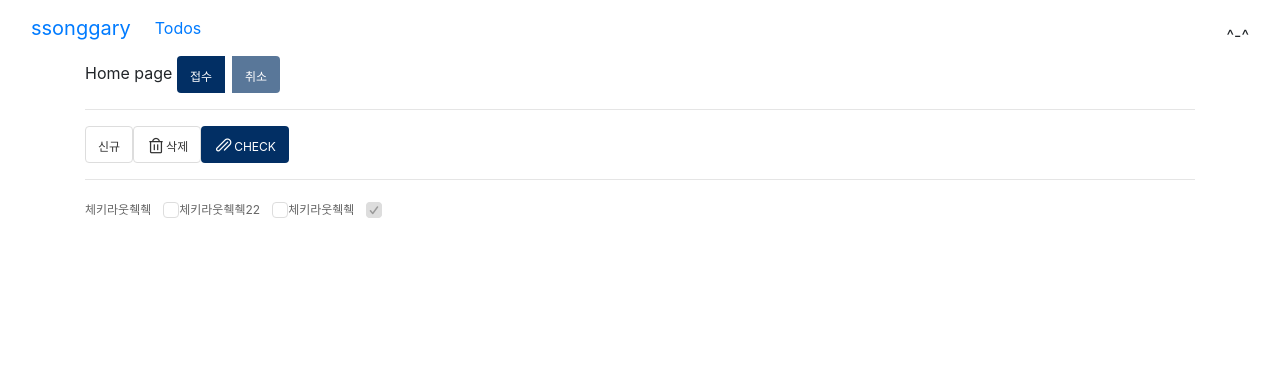
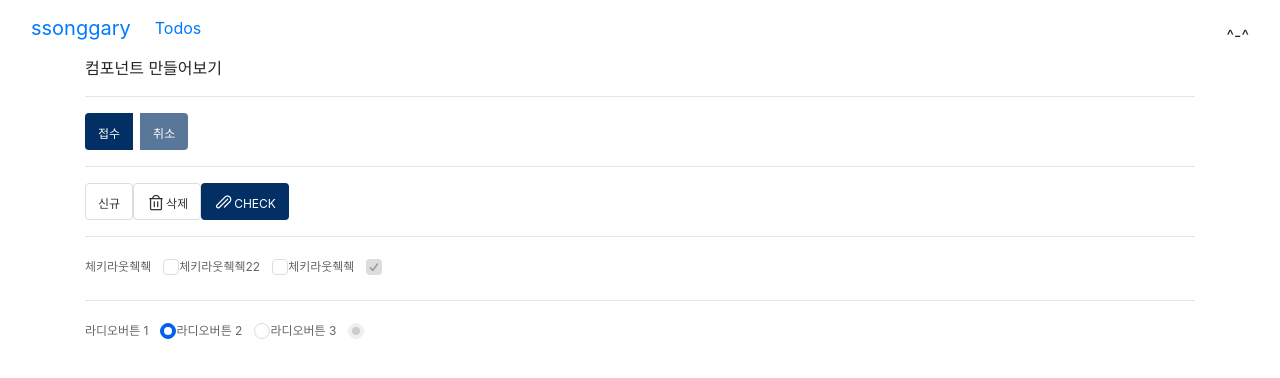
Before and after one commit to ssonggary/vue3_practice, a Vue app: page / in a window 1280 px wide. Shown: the top 378 px of the page. Built offline with nearby package versions, Linux system fonts and the light colour scheme.

Commit message:
라디오 컴포넌트 만들어보는 중

```diff
--- /dev/null
+++ b/assets/style/components/_radio.scss
@@ -0,0 +1,58 @@
+.radio {
+  display: inline-flex;
+  align-items: center;
+  position: relative;
+  cursor: pointer;
+
+  &__input {
+    display: none;
+  }
+  &__label {
+    font-size: 12px;
+    font-weight: 400;
+    color: #666;
+  }
+  &__circle {
+    position: relative;
+    width: 16px;
+    height: 16px;
+    border: 1px solid #ddd;
+    border-radius: 50%;
+    margin-left: 12px;
+  }
+  &.checked {
+    .radio__circle {
+      background-color: #0260EB;
+      border: 1px solid #0260EB;
+      &::before {
+        content: '';
+        position: absolute;
+        top: 50%;
+        left: 50%;
+        width: 8px;
+        height: 8px;
+        border-radius: 50%;
+        transform: translate(-50%, -50%);
+        background-color: #fff;
+      }
+    }
+  }
+  &.disabled {
+    cursor: default;
+    .radio__circle {
+      background-color: #EFEFEF;
+      border: 1px solid #EFEFEF;
+      &::before {
+        content: '';
+        position: absolute;
+        top: 50%;
+        left: 50%;
+        width: 8px;
+        height: 8px;
+        border-radius: 50%;
+        transform: translate(-50%, -50%);
+        background-color: #ccc;
+      }
+    }
+  }
+}
--- a/assets/style/style.scss
+++ b/assets/style/style.scss
@@ -3,3 +3,4 @@
 // component
 @import "components/button";
 @import "components/checkbox";
+@import "components/radio";
--- a/src/components/Checkbox.vue
+++ b/src/components/Checkbox.vue
@@ -17,7 +17,6 @@
   </label>
 </template>
 <script>
-import { computed} from 'vue';
 
 export default {
   name: 'Checkbox',
@@ -39,11 +38,6 @@ export default {
       default: false
     },
   },
-  // methods: {
-  //   handleChange(event) {
-  //     this.$emit('update:modelValue', event.target.checked);
-  //   },
-  // }
   setup(props, { emit }) {
     const {id, disabled, modalValue} = props;
 
--- /dev/null
+++ b/src/components/Radio.vue
@@ -0,0 +1,61 @@
+<template>
+  <label
+  class="radio"
+  :class="{'checked': modelValue === value, 'disabled': disabled}"
+  :form="id"
+
+  >
+    <input
+      type="radio"
+      :id="id"
+      :checked="modelValue === value"
+      :disabled="disabled"
+      :name="name"
+      :value="value"
+      @change="handleChange"
+      class="radio__input"
+    >
+    <span class="radio__label"><slot></slot></span>
+    <span class="radio__circle"></span>
+  </label>
+</template>
+<script>
+export default {
+  name: 'Radio',
+  props: {
+    modelValue: {
+      type:[String, Number, Boolean],
+      requied: true,
+    },
+    value: {
+      type: [String, Number, Boolean],
+      requied: true,
+    },
+    id: {
+      type: String,
+      requied: true,
+    },
+    name: {
+      type: String,
+      requied: true,
+    },
+    disabled: {
+      type: Boolean,
+      default: false
+    },
+  },
+  setup(props, { emit }) {
+
+    const handleChange = (e) => {
+      emit('update:modelValue', props.value);
+    }
+
+    return {
+      handleChange
+    }
+  },
+}
+</script>
+<style>
+
+</style>
--- a/src/pages/index.vue
+++ b/src/pages/index.vue
@@ -1,6 +1,7 @@
 <template>
   <div>
-    Home page
+    컴포넌트 만들어보기
+    <hr>
     <ButtonGroup>
       <Button>접수</Button>
       <Button disabled>취소</Button>
@@ -13,24 +14,55 @@
     <Checkbox id="checkbox1" v-model="isChecked1">체키라웃췍췍</Checkbox>
     <Checkbox id="checkbox3" v-model="isChecked3">체키라웃췍췍22</Checkbox>
     <Checkbox id="checkbox2" v-model="isChecked2" disabled>체키라웃췍췍</Checkbox>
+    <hr>
+    <Radio
+      name="radioGroup1"
+      id="radio1"
+      value="option1"
+      v-model="selectedOption"
+    >
+      라디오버튼 1
+    </Radio>
+    <Radio
+      name="radioGroup1"
+      id="radio2"
+      value="option2"
+      v-model="selectedOption"
+    >
+      라디오버튼 2
+    </Radio>
+    <Radio
+      name="radioGroup1"
+      id="radio3"
+      value="option3"
+      disabled
+      v-model="selectedOption"
+    >
+      라디오버튼 3
+    </Radio>
   </div>
 </template>
 <script>
 import Button from '@/components/Button.vue';
 import ButtonGroup from '@/components/ButtonGroup.vue';
 import Checkbox from '@/components/Checkbox.vue';
+import Radio from "@/components/Radio.vue";
 
 export default {
   components: {
     Button,
     ButtonGroup,
-    Checkbox
+    Checkbox,
+    Radio,
   },
   data() {
     return {
+      // checkbox
       isChecked1: false,
       isChecked2: false,
       isChecked3: false,
+      // radio
+      selectedOption: 'option1',
     }
   },
 }
```
